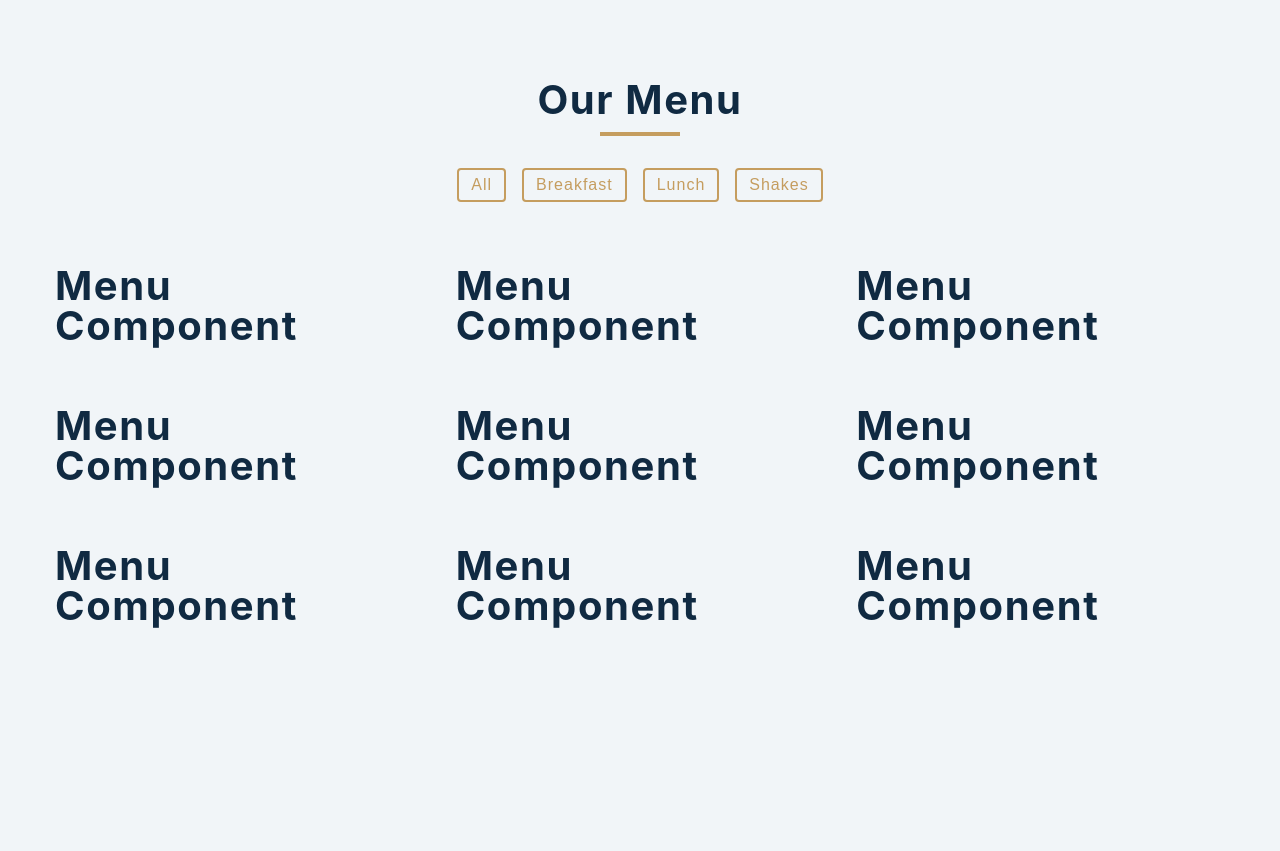
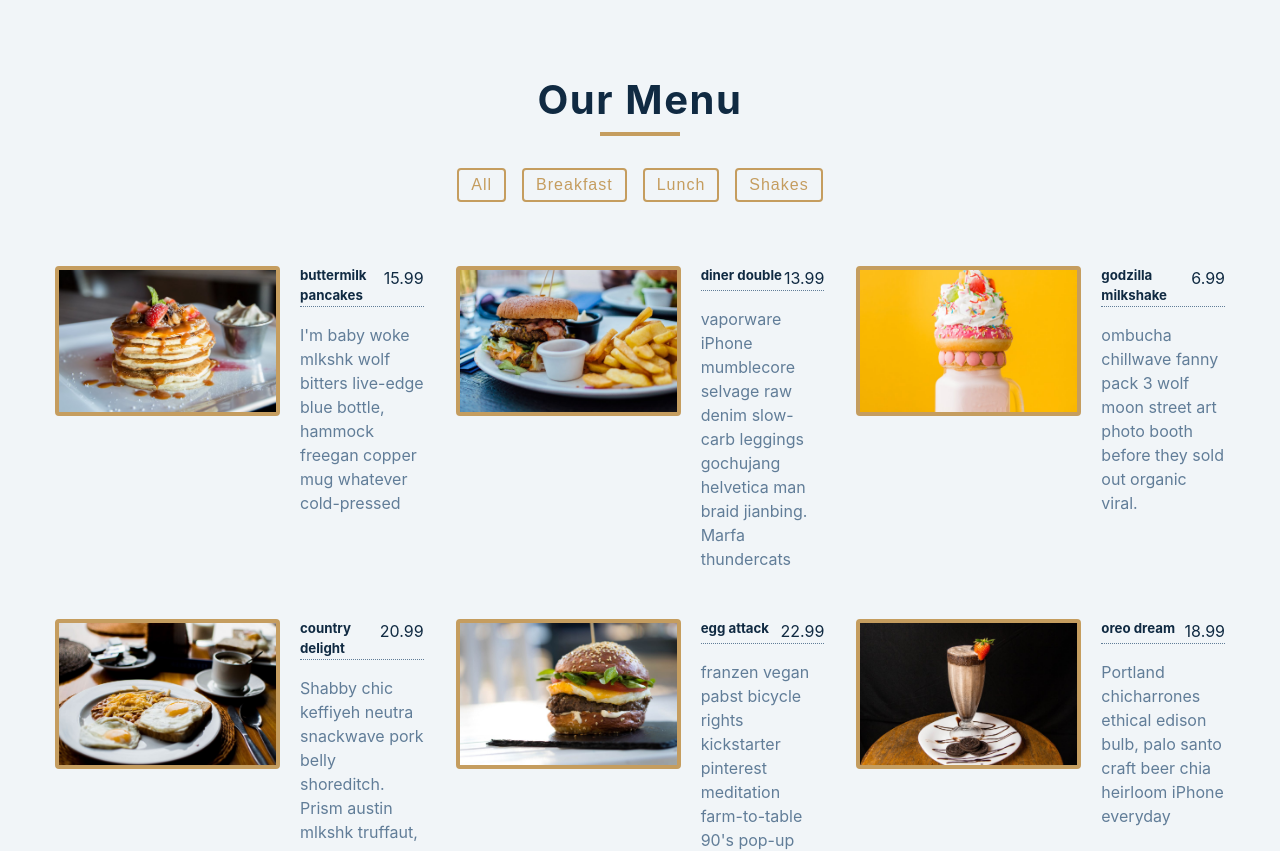
Before and after one commit to lilianlee0213/react-projects, a React (Create React App) app in the folder 05-menu/: page / in a window 1280 px wide. Shown: the top 851 px of the page. Before the commit the page ends 800 px from the top, so only its background shows below. Built offline with nearby package versions, Linux system fonts and the light colour scheme; the HTML template or start-up script is replaced by a standard one.

Commit message:
add menu elements

```diff
--- a/05-menu/src/Menu.js
+++ b/05-menu/src/Menu.js
@@ -1,7 +1,18 @@
 import React from 'react';
 
-const Menu = () => {
-  return <h2>menu component</h2>;
+const Menu = ({id, title, category, price, img, desc}) => {
+	return (
+		<article className="menu-item">
+			<img src={img} alt={title} className="photo" />
+			<div className="item-info">
+				<header>
+					<h5>{title}</h5>
+					<span className="item-price">{price}</span>
+				</header>
+				<p className="item-text">{desc}</p>
+			</div>
+		</article>
+	);
 };
 
 export default Menu;
```
